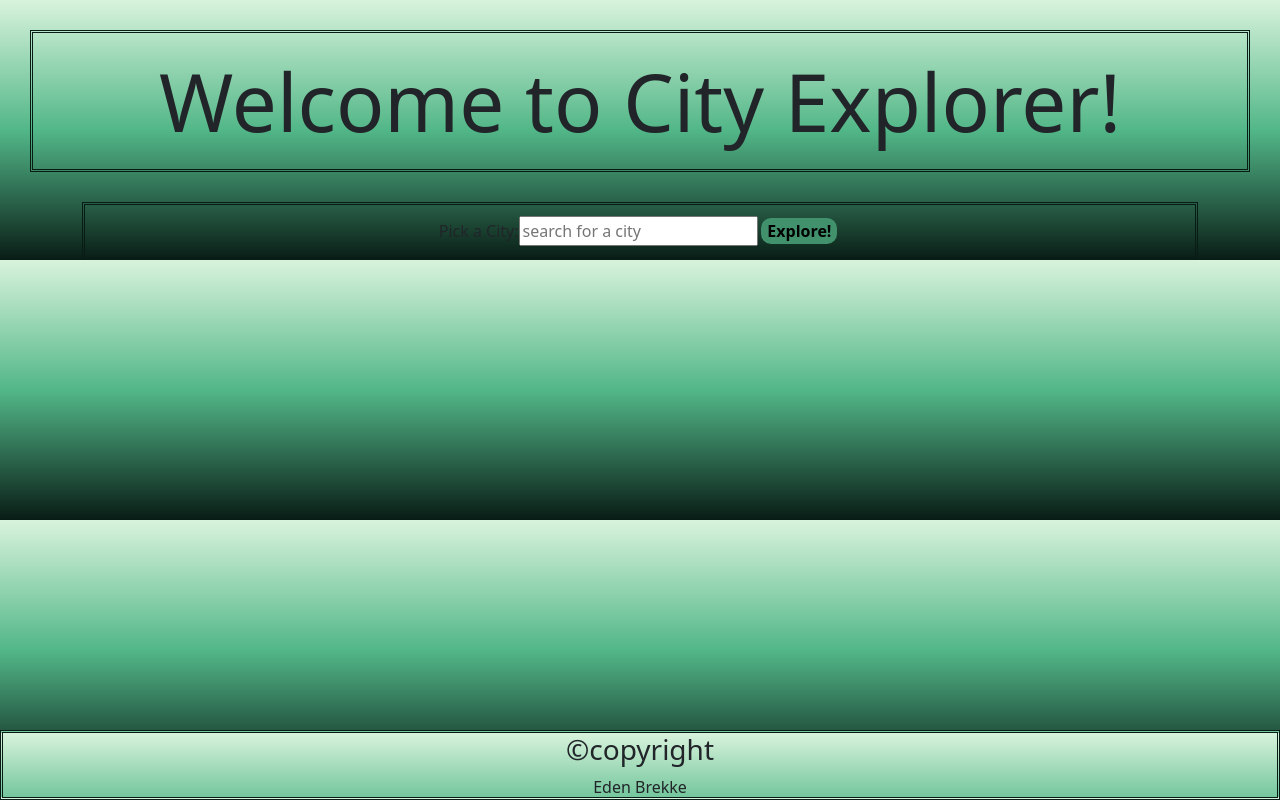
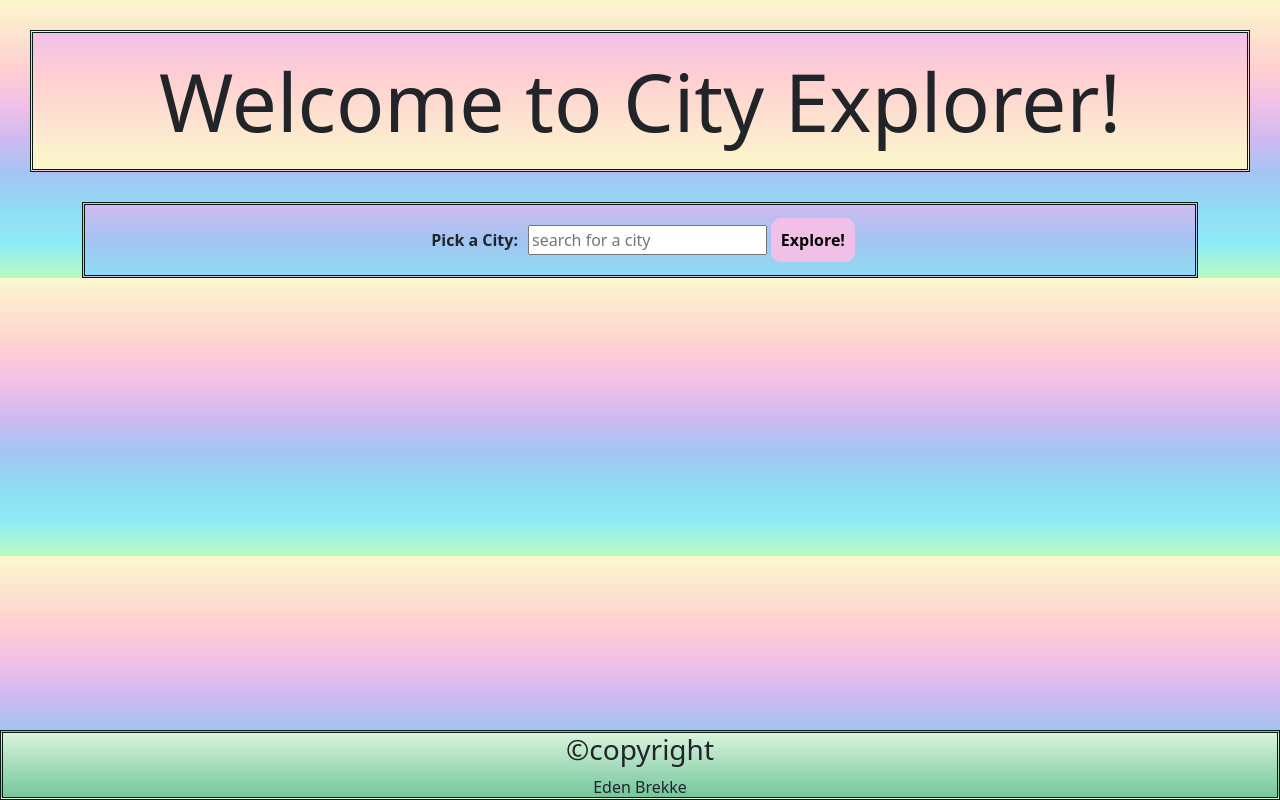
Before and after one commit to eden-brekke/city-explorer, a React (Create React App) app: page / in a window 1280 px wide. Built offline with nearby package versions, Linux system fonts and the light colour scheme.

Commit message:
added style

```diff
--- a/src/components/citydisplay/CityDisplay.css
+++ b/src/components/citydisplay/CityDisplay.css
@@ -13,7 +13,7 @@
   display:inherit;
   border: 1px solid #081C15;
   background: linear-gradient(#95D5B2,#fadde1);
-  width: 50%;
+  width: 40%;
   overflow: auto;
   margin: 10px;
   text-align: center;
--- a/src/components/errormodal/Errormodal.js
+++ b/src/components/errormodal/Errormodal.js
@@ -1,5 +1,6 @@
 import React from "react";
 import { Modal } from "react-bootstrap";
+import '../weather/Weather.css';
 
 class Errormodal extends React.Component {
 
--- a/src/components/header/Header.css
+++ b/src/components/header/Header.css
@@ -4,4 +4,5 @@ h1 {
   font-size: 5em;
   border: 3px double #081C15;
   padding: 20px;
+  background: linear-gradient(#F1C0E8, #FFCFD2,#FDE4CF, #FBF8CC);
 }
--- a/src/components/main/Main.css
+++ b/src/components/main/Main.css
@@ -1,3 +1,3 @@
 body {
-  background: linear-gradient(#D8F3DC, #B7E4C7, #95D5B2, #74C69D, #52B788, #40916C, #2D6A4F, #1B4332, #081C15);
+  background: linear-gradient(#FBF8CC, #FDE4CF, #FFCFD2, #F1C0E8, #CFBAF0, #A3C4F3, #90DBF4, #8EECF5, #B9FBC0);
 }
--- a/src/components/searchbar/SearchBar.css
+++ b/src/components/searchbar/SearchBar.css
@@ -4,6 +4,7 @@
   border: 3px double #081C15;
   padding: 10px;
   margin: auto;
+  background: linear-gradient(#CFBAF0, #A3C4F3, #90DBF4);
 }
 .search-button {
   width: .2rem .1vw;
@@ -11,7 +12,8 @@
   outline: none;
   font-weight: bold;
   color: black;
-  background:#40916C;
+  background:#F1C0E8;
+  padding: 10px;
   cursor: pointer;
   position: relative;
   z-index: 0;
@@ -67,3 +69,8 @@
   50% { background-position: 400% 0; }
   100% { background-position: 0 0; }
 }
+
+.search-label {
+  padding: 10px;
+  font-weight: bold;
+}
--- a/src/components/searchbar/SearchBar.js
+++ b/src/components/searchbar/SearchBar.js
@@ -7,7 +7,7 @@ class SearchBar extends React.Component {
     return (
       <Container className="search-bar">
         <form>
-          <label>Pick a City: </label>
+          <label className="search-label">Pick a City: </label>
           <input type="text" onInput={(event) => { this.props.handleCityInput(event.target.value) }} placeholder="search for a city"></input>
           <button className="search-button" onClick={this.props.getCityData}>Explore!</button>
         </form>
--- a/src/components/weather/Weather.css
+++ b/src/components/weather/Weather.css
@@ -0,0 +1,12 @@
+.modal-body {
+  background: linear-gradient( #FDE4CF, #90DBF4,#B9FBC0);
+  font-weight: bold;
+  text-align: center;
+}
+
+.modal-head {
+  background-color: #F1C0E8;
+  font-weight: bold;
+  text-align: center;
+  justify-content: center;
+}
--- a/src/components/weather/Weather.js
+++ b/src/components/weather/Weather.js
@@ -19,10 +19,10 @@ class Weather extends React.Component {
     <>
       <Modal
       show={this.props.weatherModal}
-      onClick={this.props.hideModal}
+      onClick={this.props.hideWeatherModal}
       >
-      <Modal.Header closeButton></Modal.Header>
-      <Modal.Body onClick={this.props.hideWeatherModal}>
+      <Modal.Header closeButton className="modal-head"> Three Day Forecast! </Modal.Header>
+      <Modal.Body className='modal-body'onClick={this.props.hideWeatherModal}>
         {weatherResults}
       </Modal.Body>
       </Modal>
```
Also changed, not shown: src/components/app/App.css (+8 -0 lines).
